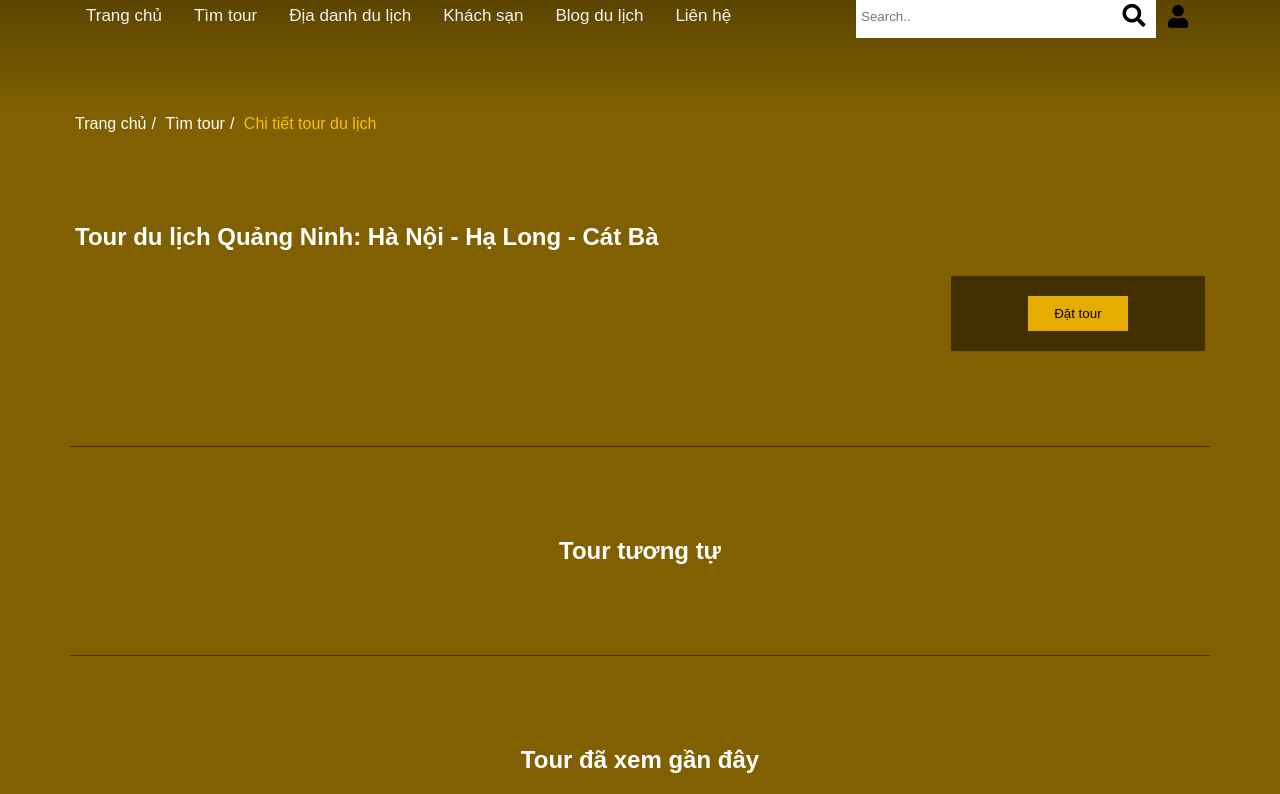
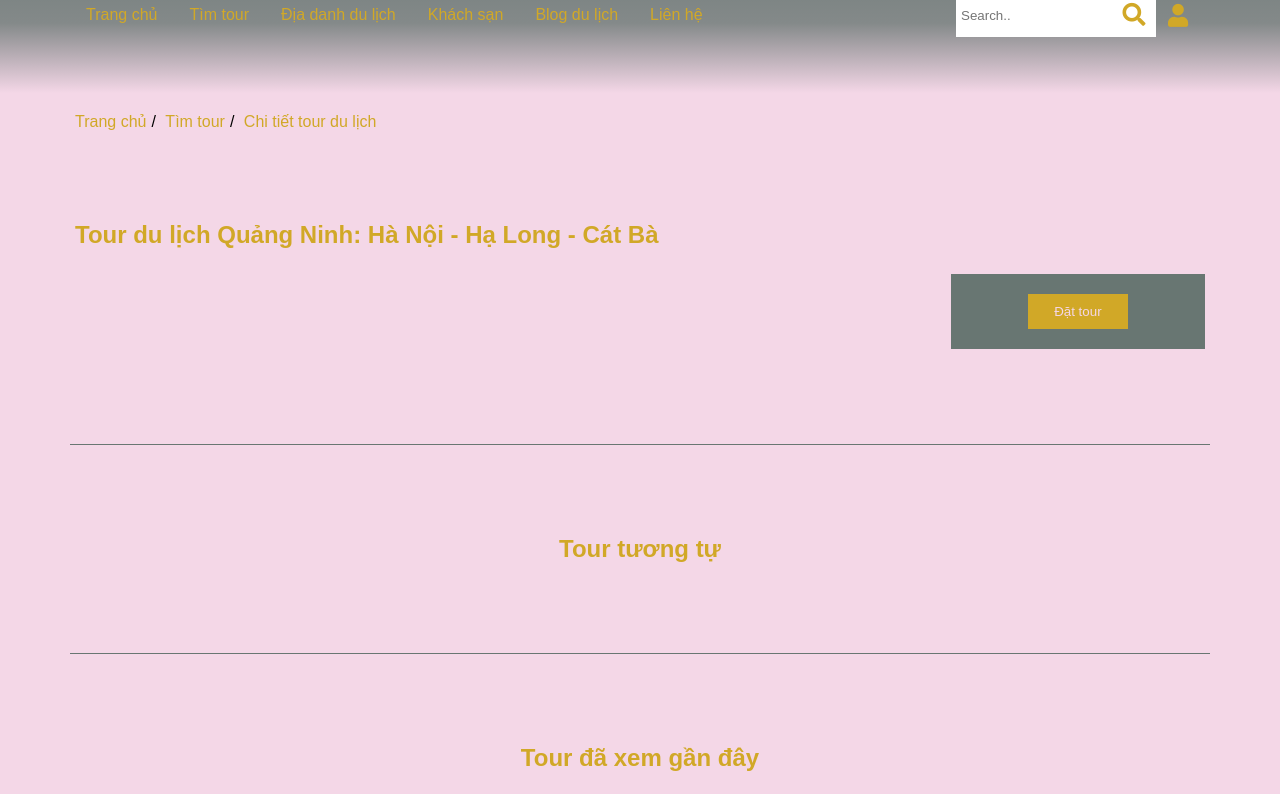
Before and after one commit to manh-trinhquoc/thang-long-tour, a website: page app/detail-tour.html in a window 1280 px wide. Shown: the part 87-881 px from the top of the page. Drawn offline with Linux system fonts and the light colour scheme; no server answers; a script that the page names is missing.

Commit message:
change color pallete

```diff
--- a/app/js/detail-tour.js
+++ b/app/js/detail-tour.js
@@ -74,7 +74,7 @@ function showBookInfo(tourObj) {
     let elem = `<h2 class="title">Thời gian</h2>
                     <p>${tourObj.day} ngày ${tourObj.night} đêm</p>
                     <h2>Giá</h2>
-                    <p>${tourObj.price}</p>
+                    <p class="card__price">${tourObj.price}</p>
                     <h2>Ngày khởi hành</h2>
                     <p>${tourObj['departure-date']}</p>`
 
--- a/app/scss/common.scss
+++ b/app/scss/common.scss
@@ -100,12 +100,12 @@
     }
 
     &__country {
-        color: $text-color-darker;
+        color: $text-color;
         padding-top: $padding-xs;
     }
 
     &__header {
-        color: $text-color;
+        color: $text-color-darker;
         padding-top: $padding-xs;
         padding-bottom: $padding-xs;
         height: 60px;
@@ -124,7 +124,6 @@
 
         &:after {
             content: ' vnd';
-            color: $text-color-darker;
         }
     }
 
@@ -141,12 +140,16 @@
 .btn {
 
     margin: 0 auto;
-    color: $text-no-color;
+    color: $page-color;
     text-align: center;
-    background-color: $btn-bg-color;
+    background-color: $text-color;
     padding: $btn-padding;
     border: none;
     cursor: pointer;
+
+    & a {
+        color: $page-color;
+    }
 
     &_no-bg {
         @extend .btn;
@@ -230,11 +233,12 @@
     &__select {
         @extend .input__text;
         background-color: $page-color;
-        color: $text-no-color;
+        color: $text-color-darker;
 
         &_background {
             @extend .input__select;
             background-color: $page-color-darker;
+            margin-left: $padding-sm;
         }
     }
 
--- a/app/scss/comp/_footer.scss
+++ b/app/scss/comp/_footer.scss
@@ -2,6 +2,7 @@
     padding-bottom: $padding-xs;
     padding-top: $padding-xs;
     background-color: $page-color-darker;
+    color: $text-color;
 
     &__inner-wrapper {
         @extend %responsive-max-width;
--- a/app/scss/comp/_header.scss
+++ b/app/scss/comp/_header.scss
@@ -2,6 +2,7 @@
 
 .logo {
     width: 290px;
+    filter: $text-color-filter;
 }
 
 .header {
@@ -24,7 +25,7 @@
 
 
     i {
-        color: $text-no-color;
+        color: $text-color;
 
     }
 }
@@ -72,6 +73,8 @@
 
     form {
         margin-left: auto;
+        max-width: 200px;
+        width: 100%;
     }
 
     button {
@@ -90,7 +93,6 @@
         input {
             position: absolute;
             right: 0;
-            width: 300px;
             color: $text-no-color;
             background-color: white;
         }
@@ -142,7 +144,7 @@
         @extend .topnav__sign-in;
         width: 100%;
         font-size: 1rem;
-        color: $text-no-color;
+        color: $text-color;
     }
 
     &:before {
--- a/app/scss/comp/_lib.scss
+++ b/app/scss/comp/_lib.scss
@@ -1,13 +1,12 @@
 /*Cac mau sac chinh*/
-$page-color: #806000;
-$page-color-darker: #403000;
-$page-color-lighter: #BF8F00;
+$page-color: #F4D7E7;
+$page-color-darker: #687672;
 $page-color-darker_trans: rgba(64, 48, 0, 0.9);
 $page-color-darker_trans-more: rgba(64, 48, 0, 0.5);
-$text-color: #FFBF00;
+/*$text-color: #FFBF00;*/
+$text-color: #D1A827;
 $text-color-filter: invert(80%) sepia(65%) saturate(2893%) hue-rotate(359deg) brightness(102%) contrast(105%);
-$text-color-darker: #E6AC00;
-$text-color-lighter: #FFBF00;
+$text-color-darker: #3F4234;
 $text-no-color: black;
 /*font size*/
 $text-size-xs: 8px;
@@ -17,7 +16,7 @@ $text-size-lg: 35px;
 $text-size-banner-sm: $text-size-sm+10;
 $text-size-banner-md: $text-size-md+15;
 $text-size-banner-lg: $text-size-lg+20;
-$icon-color: $text-color-lighter;
+$icon-color: $text-color;
 $icon-size: 33px;
 /*tag size*/
 $search-height: 44px;
--- a/app/scss/comp/_redefine.scss
+++ b/app/scss/comp/_redefine.scss
@@ -8,14 +8,15 @@
 
 html {
     font-size: 16px;
-    color: white;
+    color: $text-no-color;
     font-family: Arial;
 }
 
 body {
-    background: linear-gradient(180deg, rgba(0, 0, 0, 0.5) 0, rgba(0, 0, 0, 0) 200px) no-repeat,
-        $page-color;
     margin: 0;
+    /*background: linear-gradient(180deg, rgba(0, 0, 0, 0.5) 0, rgba(0, 0, 0, 0) 200px) no-repeat, $page-color;*/
+    background: linear-gradient(180deg, rgba(104, 118, 114, 1) 0, rgba(104, 118, 114, 0.8) 110px,
+        $page-color 180px), $page-color;
 }
 
 button:hover {
@@ -24,10 +25,11 @@ button:hover {
 
 h2 {
     text-align: center;
+    color: $text-color;
 }
 
 a {
-    color: white;
+    color: $text-color;
     text-decoration: none;
 }
 
--- a/app/scss/comp/_top-nav.scss
+++ b/app/scss/comp/_top-nav.scss
@@ -17,11 +17,9 @@
 .topnav>a,
 .topnav>.a {
     display: block;
-    color: #f2f2f2;
     text-align: center;
     padding: 14px 16px;
     text-decoration: none;
-    font-size: 17px;
 }
 
 /* Change the color of links on hover */
--- a/app/scss/detail.scss
+++ b/app/scss/detail.scss
@@ -22,6 +22,7 @@
     margin-left: auto;
     margin-bottom: $padding-md;
     background-color: $page-color-darker;
+    color: $text-color;
     margin-right: auto;
     @include media(margin-right, 0);
 
--- a/app/scss/find.scss
+++ b/app/scss/find.scss
@@ -7,6 +7,7 @@
 
     &__form {
         background-color: $page-color-darker;
+        color: $text-color;
         padding: $padding-sm;
     }
 
@@ -36,6 +37,7 @@
 
         p {
             padding-left: $padding-sm;
+            color: $text-color;
         }
     }
 
@@ -77,7 +79,7 @@
     @include media(padding-right, $padding-md);
 
     a {
-        color: $text-no-color;
+        color: $text-color;
         padding: $padding-sm;
         display: inline-block;
         min-width: $search-height;
@@ -89,7 +91,7 @@
     }
 
     .active {
-        background-color: $page-color-lighter;
+        background-color: $page-color-darker;
         color: white;
     }
 
@@ -144,7 +146,7 @@
     width: 60%;
     margin-left: auto;
     margin-right: auto;
-    background-color: $page-color-darker;
+    background-color: white;
 
     input {
         color: $text-no-color;
--- a/app/scss/orphan-pages.scss
+++ b/app/scss/orphan-pages.scss
@@ -3,6 +3,11 @@
 
 .contact {
     @include container;
+    color: $text-color;
+
+    &__title {
+        color: $text-color-darker;
+    }
 
     &__note {
         padding-left: $padding-md;
```
Also changed, not shown: app/css/common.css, app/css/detail.css, app/css/find.css, app/css/orphan-pages.css, 5 other files.
